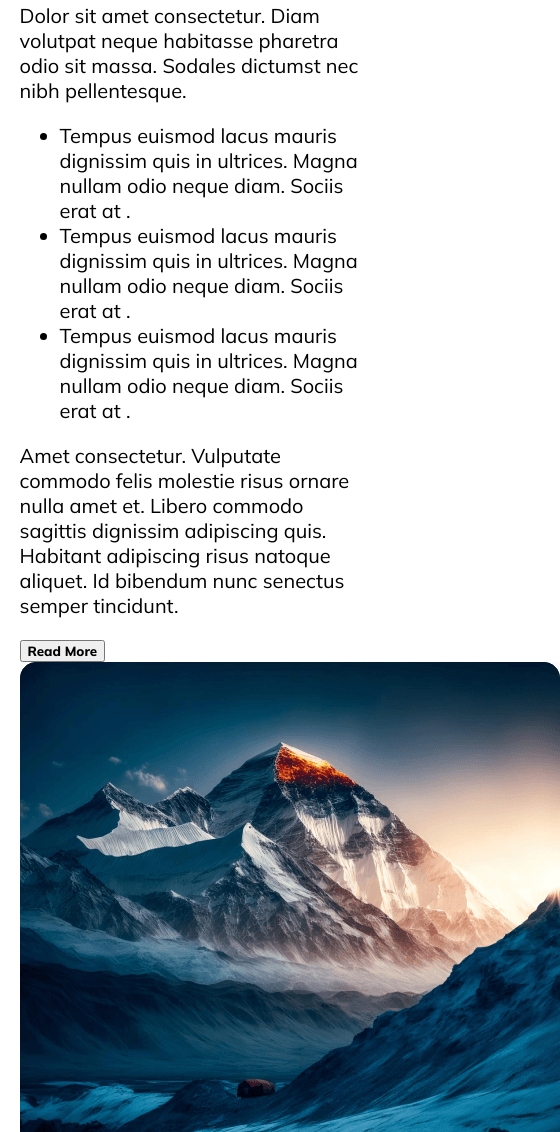
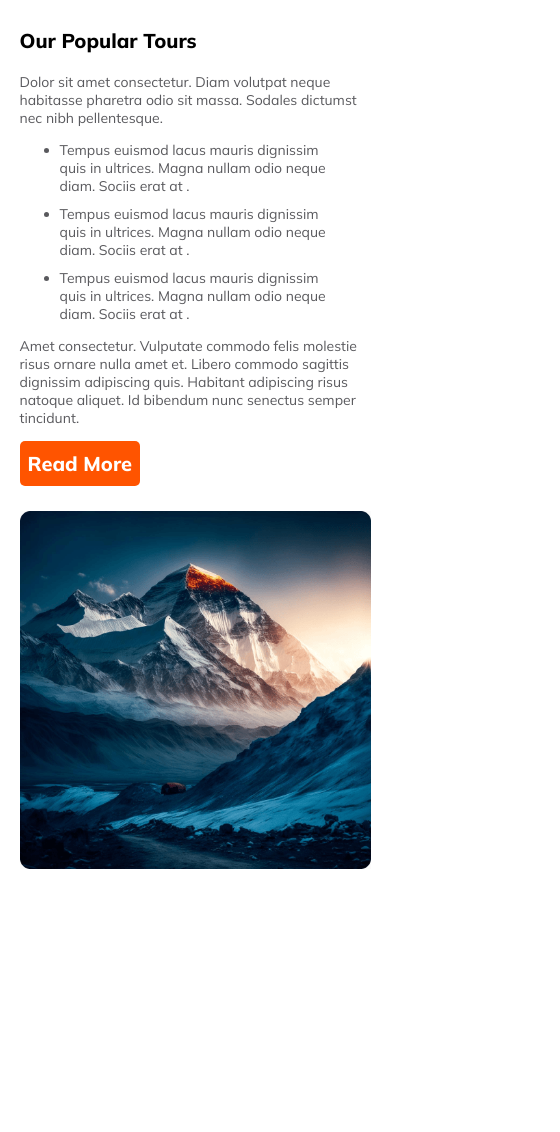
Before and after one commit to arnab-zero/Travelling-Site-Webpage, a plain HTML site: page index.html in a window 390 px wide. Shown: the part 868-2000 px from the top of the page, 560 px wide, since content can reach past the window. After the commit the page ends 1842 px from the top, so only its background shows below. Drawn offline with Linux system fonts and the light colour scheme.

Commit message:
Our-popular-tour section done.

```diff
--- a/index.html
+++ b/index.html
@@ -108,13 +108,17 @@
                 </div>
             </div>
         </section>
+    </header>
+
+    <main>
         <!-- Our Popular Tour Section -->
         <section class="popular-tour-section">
             <div class="text-part">
                 <h3 class="mulish-800" id="popular-tour-heading">Our Popular Tours</h3>
-            <div class="mulish-400" class="popular-tour-description">
+                <div class="mulish-400" id="popular-tour-description">
                     <p>
-                    Dolor sit amet consectetur. Diam volutpat neque habitasse pharetra odio sit massa. Sodales dictumst
+                        Dolor sit amet consectetur. Diam volutpat neque habitasse pharetra odio sit massa. Sodales
+                        dictumst
                         nec nibh pellentesque.
                     </p>
                     <ul>
@@ -127,7 +131,8 @@
                     </ul>
                     <p>
                         Amet consectetur. Vulputate commodo felis molestie risus
-                    ornare nulla amet et. Libero commodo sagittis dignissim adipiscing quis. Habitant adipiscing risus
+                        ornare nulla amet et. Libero commodo sagittis dignissim adipiscing quis. Habitant adipiscing
+                        risus
                         natoque aliquet. Id bibendum nunc senectus semper tincidunt.
                     </p>
                 </div>
@@ -137,7 +142,10 @@
                 <img src="./assets/Images/Rectangle 4.png" alt="A mountain image">
             </div>
         </section>
-    </header>
+
+        <!-- choose your destination section -->
+
+    </main>
 
 </body>
 
--- a/styles/style.css
+++ b/styles/style.css
@@ -18,7 +18,7 @@
 }
 
 .color-orange {
-    color: #FF5400;
+  color: #ff5400;
 }
 
 html {
@@ -65,12 +65,16 @@ body {
   margin-bottom: 50px;
 }
 
-
 /* Explore your travel section */
 .explore-travel-banner {
   border-radius: 16px;
   height: 500px;
-    background: linear-gradient(180deg, rgba(19, 19, 24, 0.80) 0%, rgba(19, 19, 24, 0.00) 100%), url("../assets/Images/explore-banner.png");
+  background: linear-gradient(
+      180deg,
+      rgba(19, 19, 24, 0.8) 0%,
+      rgba(19, 19, 24, 0) 100%
+    ),
+    url("../assets/Images/explore-banner.png");
   background-repeat: no-repeat;
   background-size: cover;
   max-width: 100%;
@@ -103,11 +107,12 @@ body {
   max-width: 55%;
   row-gap: 10px;
   border-radius: 8px;
-    background: rgba(255, 255, 255, 0.30);
+  background: rgba(255, 255, 255, 0.3);
   padding: 15px;
 }
 
-.searchbox select, .searchbox input {
+.searchbox select,
+.searchbox input {
   width: 12em;
   height: 50px;
   margin-right: 25px;
@@ -115,28 +120,52 @@ body {
   border: none;
 }
 
-.searchbox select, .searchbox option, .searchbox input {
+.searchbox select,
+.searchbox option,
+.searchbox input {
   font-family: "Mulish", sans-serif;
   font-weight: 400;
   font-style: normal;
-    color: rgba(19, 19, 24, 0.50);
+  color: rgba(19, 19, 24, 0.5);
 }
 
 .find-now-btn input {
-    background-color: #FF5400;
+  background-color: #ff5400;
   color: white;
   font-weight: 700;
 }
 
+/* Popular tours section */
+#popular-tour-description {
+  color: rgba(19, 19, 24, 0.7);
+  font-size: 16px;
+}
 
-/* Popular tours section */
+.text-part #read-more-btn {
+  font-size: 20px;
+  background-color: #ff5400;
+  color: white;
+  padding: 10px 8px;
+  border-radius: 5px;
+  border: none;
+}
+
+.popular-tour-section li {
+  margin-bottom: 10px;
+  max-width: 90%;
+}
+
+.popular-tour-section {
+  display: flex;
+  justify-content: center;
+  column-gap: 5%;
+  margin-bottom: 100px;
+}
 
 
 
 /* media query for viewport size < 600px */
 @media screen and (max-width: 600px) {
-
-
   html {
     font-size: 20px;
   }
@@ -145,8 +174,13 @@ body {
     display: block;
   }
 
+  .nav-bar > .nav-list {
+    display: flex;
+    flex-wrap: wrap;
+  }
+
   .explore-travel-banner {
-        width: 100%;
+    width: 100vw;
     background-position: center;
     height: 485px;
   }
@@ -166,8 +200,33 @@ body {
     width: 60%;
   }
 
-    .searchbox select, .searchbox input {
+  .searchbox select,
+  .searchbox input {
     width: 100%;
+  }
+
+  /* Our popular tour section */
+  #popular-tour-heading {
+    font-size: 20px;
+  }
+
+  #popular-tour-description {
+    font-size: 14px;
+  }
+
+  .image-part img {
+    width: 100%;
+  }
+
+  #read-more-btn {
+    margin-bottom: 25px;
+  }
+
+  .popular-tour-section {
+    display: flex;
+    flex-direction: column;
+    justify-content: center;
+    column-gap: 5%;
   }
 
 
```
Also changed, not shown: 1 other file. Lines whose indentation alone changed are shown as unchanged.
